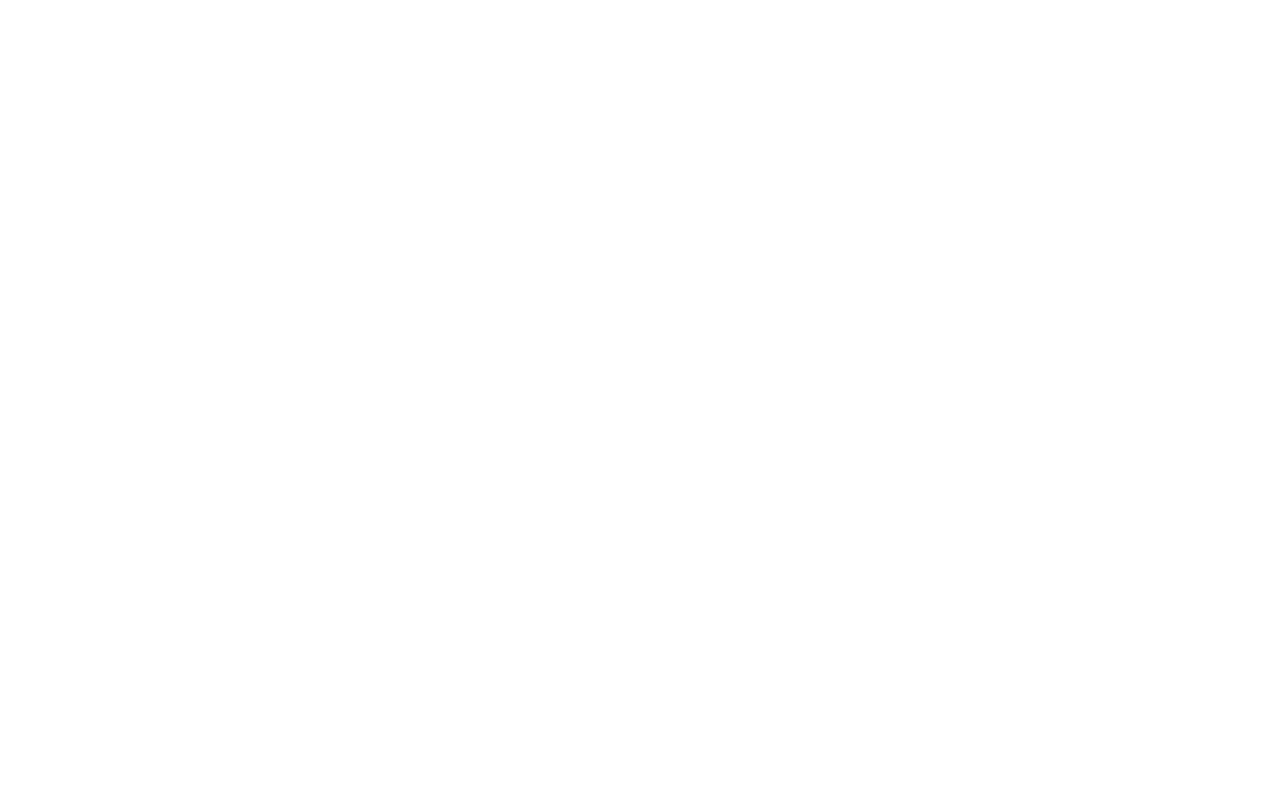
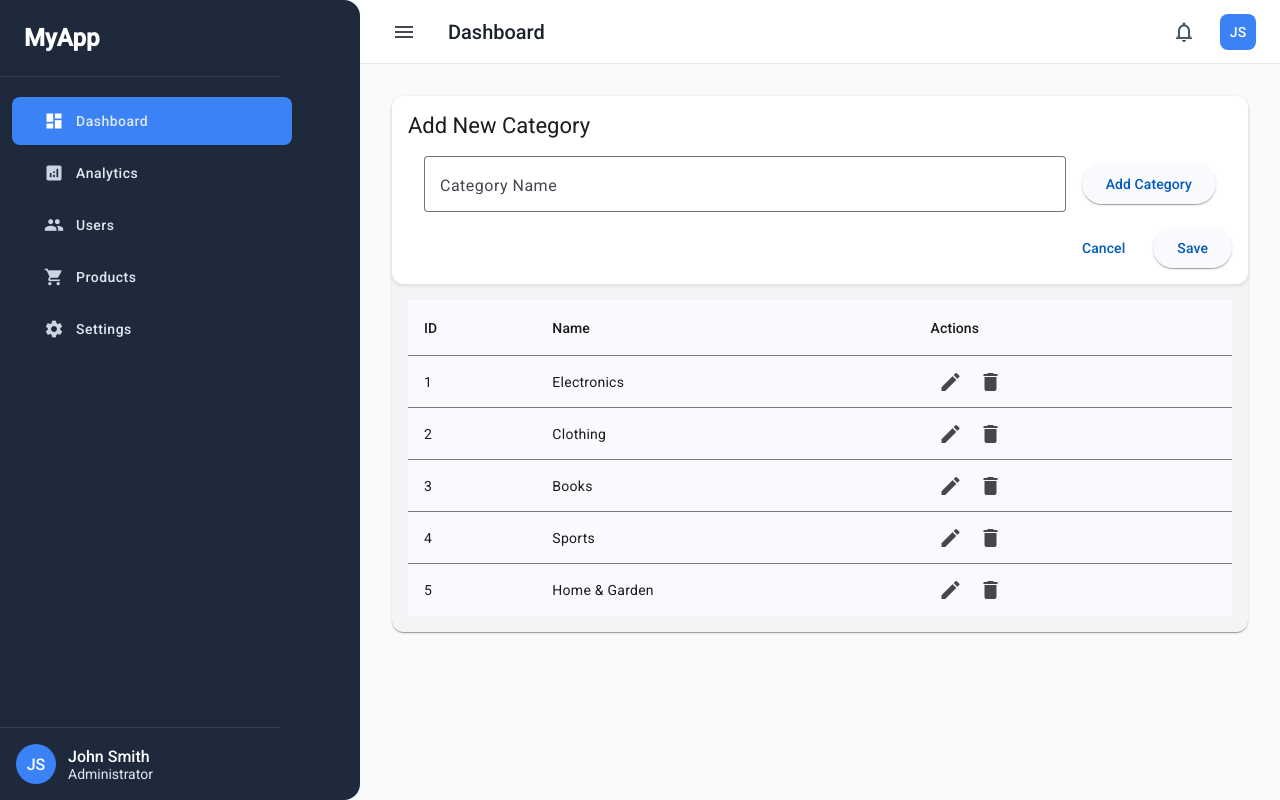
Before and after one commit to oussamasine07/hello-event, an Angular app in the folder frontend/: page /dashboard/categories in a window 1280 px wide. Before the commit this address led to /. Built offline with nearby package versions, Linux system fonts and the light colour scheme.

Commit message:
make cateogries layout and edit navbar

```diff
--- a/frontend/src/app/components/layouts/dashboard-layout/sidebare/sidebare.component.css
+++ b/frontend/src/app/components/layouts/dashboard-layout/sidebare/sidebare.component.css
@@ -1,82 +1,102 @@
 .sidebar {
-  width: 280px;
   height: 100%;
   background-color: #1e293b;
   color: #e2e8f0;
   display: flex;
   flex-direction: column;
+  width: 280px;
 }
 
 .sidebar-header {
   padding: 1.5rem;
-  border-bottom: 1px solid rgba(226, 232, 240, 0.1);
+  border-bottom: 1px solid rgba(255, 255, 255, 0.1);
 }
 
 .sidebar-title {
-  margin: 0;
+  color: white;
   font-size: 1.5rem;
   font-weight: 600;
+  margin: 0;
+}
+
+.nav-list {
+  padding: 1rem 0;
+}
+
+/* Navigation items styling */
+.nav-item {
+  display: block;
+  margin: 0.25rem 0.75rem !important;
+  border-radius: 0.5rem !important;
+  transition: all 0.3s ease !important;
+  text-decoration: none;
+  color: #e2e8f0;
+}
+
+.nav-item-content {
+  display: flex;
+  align-items: center;
+  padding: 0.75rem 1rem;
+  gap: 0.75rem;
+}
+
+.nav-label {
+  font-size: 0.875rem;
+  font-weight: 500;
+  color: #e2e8f0;
+}
+
+.nav-item:hover {
+  background-color: rgba(255, 255, 255, 0.15);
   color: white;
 }
 
-.nav-list {
-  padding: 1rem 0.5rem;
-  flex: 1;
+.nav-item:hover mat-icon {
+  color: white;
 }
 
-/* Override Material styles */
-::ng-deep .mat-mdc-list-item {
-  margin: 0.25rem 0.5rem !important;
-  border-radius: 0.5rem !important;
-  color: #94a3b8 !important;
+/* Active state styling */
+.nav-item.active {
+  background-color: #3b82f6;
+  color: white;
 }
 
-::ng-deep .mat-mdc-list-item:hover {
-  background-color: rgba(226, 232, 240, 0.1) !important;
+.nav-item.active mat-icon {
+  color: white;
 }
 
-::ng-deep .mat-mdc-list-item.active {
-  background-color: #3b82f6 !important;
-  color: white !important;
+/* Icon styling */
+mat-icon {
+  color: #cbd5e1;
+  transition: color 0.3s ease;
+  font-size: 20px;
+  width: 20px;
+  height: 20px;
+  line-height: 20px;
 }
 
-::ng-deep .mat-mdc-list-item .mat-icon {
-  margin-right: 0.75rem;
-  color: currentColor;
-}
-
+/* User info section */
 .sidebar-footer {
+  margin-top: auto;
   padding: 1rem;
-  border-top: 1px solid rgba(226, 232, 240, 0.1);
+  border-top: 1px solid rgba(255, 255, 255, 0.1);
 }
 
 .user-info {
   display: flex;
   align-items: center;
   gap: 0.75rem;
-  padding: 0.5rem;
-  border-radius: 0.5rem;
-  transition: background-color 0.2s;
-  cursor: pointer;
-}
-
-.user-info:hover {
-  background-color: rgba(226, 232, 240, 0.1);
 }
 
 .user-avatar {
-  width: 40px;
-  height: 40px;
-  border-radius: 8px;
+  width: 2.5rem;
+  height: 2.5rem;
   background-color: #3b82f6;
+  border-radius: 50%;
   display: flex;
   align-items: center;
   justify-content: center;
-}
-
-.user-avatar span {
   color: white;
-  font-size: 14px;
   font-weight: 500;
 }
 
@@ -86,12 +106,11 @@
 }
 
 .user-name {
-  font-size: 0.875rem;
+  color: white;
   font-weight: 500;
-  color: white;
 }
 
 .user-role {
-  font-size: 0.75rem;
-  color: #94a3b8;
+  font-size: 0.875rem;
+  color: #e2e8f0;
 }
--- a/frontend/src/app/components/layouts/dashboard-layout/sidebare/sidebare.component.html
+++ b/frontend/src/app/components/layouts/dashboard-layout/sidebare/sidebare.component.html
@@ -6,9 +6,12 @@
   <mat-nav-list class="nav-list">
     <a mat-list-item *ngFor="let item of menuItems"
        [routerLink]="item.route"
-       routerLinkActive="active">
-      <mat-icon matListItemIcon>{{ item.icon }}</mat-icon>
-      <span matListItemTitle>{{ item.label }}</span>
+       routerLinkActive="active"
+       class="nav-item">
+      <div class="nav-item-content">
+        <mat-icon>{{ item.icon }}</mat-icon>
+        <span class="nav-label">{{ item.label }}</span>
+      </div>
     </a>
   </mat-nav-list>
 
--- a/frontend/src/app/components/layouts/dashboard-layout/sidebare/sidebare.component.ts
+++ b/frontend/src/app/components/layouts/dashboard-layout/sidebare/sidebare.component.ts
@@ -2,6 +2,7 @@ import { Component } from '@angular/core';
 import {MatListModule} from '@angular/material/list';
 import {MatIconModule} from '@angular/material/icon';
 import {RouterLink, RouterLinkActive} from '@angular/router';
+import {NgFor} from '@angular/common';
 
 @Component({
   selector: 'app-sidebare',
@@ -9,7 +10,8 @@ import {RouterLink, RouterLinkActive} from '@angular/router';
     MatListModule,
     MatIconModule,
     RouterLink,
-    RouterLinkActive
+    RouterLinkActive,
+    NgFor
   ],
   templateUrl: './sidebare.component.html',
   styleUrl: './sidebare.component.css'
--- /dev/null
+++ b/frontend/src/app/components/pages/dashboard/categories/category-form/category-form.component.css
@@ -0,0 +1,31 @@
+.category-form-card {
+  background-color: white;
+  margin-bottom: 1rem;
+  box-shadow: 0 2px 4px rgba(0, 0, 0, 0.1) !important;
+}
+
+.category-form {
+  display: flex;
+  align-items: center;
+  gap: 1rem;
+  padding: 1rem;
+}
+
+.full-width {
+  width: 100%;
+}
+
+mat-card-actions {
+  padding: 0 1rem 1rem;
+  gap: 1rem;
+}
+
+mat-form-field {
+  flex: 1;
+  margin-bottom: -1.25em; /* Removes extra bottom spacing from form field */
+}
+
+.form-actions {
+  display: flex;
+  align-items: center;
+}
--- /dev/null
+++ b/frontend/src/app/components/pages/dashboard/categories/category-form/category-form.component.html
@@ -0,0 +1,20 @@
+<mat-card class="category-form-card">
+  <mat-card-header>
+    <mat-card-title>Add New Category</mat-card-title>
+  </mat-card-header>
+  <mat-card-content>
+    <form class="category-form">
+      <mat-form-field appearance="outline">
+        <mat-label>Category Name</mat-label>
+        <input matInput placeholder="Enter category name">
+      </mat-form-field>
+      <div class="form-actions">
+        <button mat-raised-button color="primary" type="submit">Add Category</button>
+      </div>
+    </form>
+  </mat-card-content>
+  <mat-card-actions align="end">
+    <button mat-button color="warn" type="button">Cancel</button>
+    <button mat-raised-button color="primary" type="submit">Save</button>
+  </mat-card-actions>
+</mat-card>
--- /dev/null
+++ b/frontend/src/app/components/pages/dashboard/categories/list-categories/list-categories.component.html
@@ -0,0 +1,47 @@
+<div class="categories-container">
+  <mat-card>
+<!--    <mat-card-header>-->
+<!--      <mat-card-title>Categories</mat-card-title>-->
+<!--      <div class="header-actions">-->
+<!--        <button mat-raised-button color="primary">-->
+<!--          <mat-icon>add</mat-icon>-->
+<!--          Add Category-->
+<!--        </button>-->
+<!--      </div>-->
+<!--    </mat-card-header>-->
+
+    <app-category-form></app-category-form>
+
+    <mat-card-content>
+      <table mat-table [dataSource]="categories" class="categories-table">
+        <!-- ID Column -->
+        <ng-container matColumnDef="id">
+          <th mat-header-cell *matHeaderCellDef>ID</th>
+          <td mat-cell *matCellDef="let category">{{category.id}}</td>
+        </ng-container>
+
+        <!-- Name Column -->
+        <ng-container matColumnDef="name">
+          <th mat-header-cell *matHeaderCellDef>Name</th>
+          <td mat-cell *matCellDef="let category">{{category.name}}</td>
+        </ng-container>
+
+        <!-- Actions Column -->
+        <ng-container matColumnDef="actions">
+          <th mat-header-cell *matHeaderCellDef>Actions</th>
+          <td mat-cell *matCellDef="let category">
+            <button mat-icon-button color="primary" title="Edit">
+              <mat-icon>edit</mat-icon>
+            </button>
+            <button mat-icon-button color="warn" title="Delete">
+              <mat-icon>delete</mat-icon>
+            </button>
+          </td>
+        </ng-container>
+
+        <tr mat-header-row *matHeaderRowDef="displayedColumns"></tr>
+        <tr mat-row *matRowDef="let row; columns: displayedColumns;"></tr>
+      </table>
+    </mat-card-content>
+  </mat-card>
+</div>
--- /dev/null
+++ b/frontend/src/app/components/pages/dashboard/categories/list-categories/list-categories.component.ts
@@ -0,0 +1,30 @@
+import { Component } from '@angular/core';
+import {MatCardModule} from '@angular/material/card';
+import {MatButtonModule} from '@angular/material/button';
+import {MatIconModule} from '@angular/material/icon';
+import {MatTableModule} from '@angular/material/table';
+import {CategoryFormComponent} from '../category-form/category-form.component';
+
+@Component({
+  selector: 'app-list-categories',
+  imports: [
+    MatCardModule,
+    MatButtonModule,
+    MatIconModule,
+    MatTableModule,
+    CategoryFormComponent
+  ],
+  templateUrl: './list-categories.component.html',
+  styleUrl: './list-categories.component.css'
+})
+export class ListCategoriesComponent {
+  categories = [
+    { id: 1, name: 'Electronics' },
+    { id: 2, name: 'Clothing' },
+    { id: 3, name: 'Books' },
+    { id: 4, name: 'Sports' },
+    { id: 5, name: 'Home & Garden' }
+  ];
+
+  displayedColumns: string[] = ['id', 'name', 'actions'];
+}
```
Also changed, not shown: frontend/src/app/app.routes.ts (+10 -1 lines), frontend/src/app/components/pages/dashboard/categories/category-form/category-form.component.ts (added, +22 -0 lines), frontend/src/app/components/pages/dashboard/categories/list-categories/list-categories.component.css (added), 2 other files (tests, documents, lock files or other folders).
